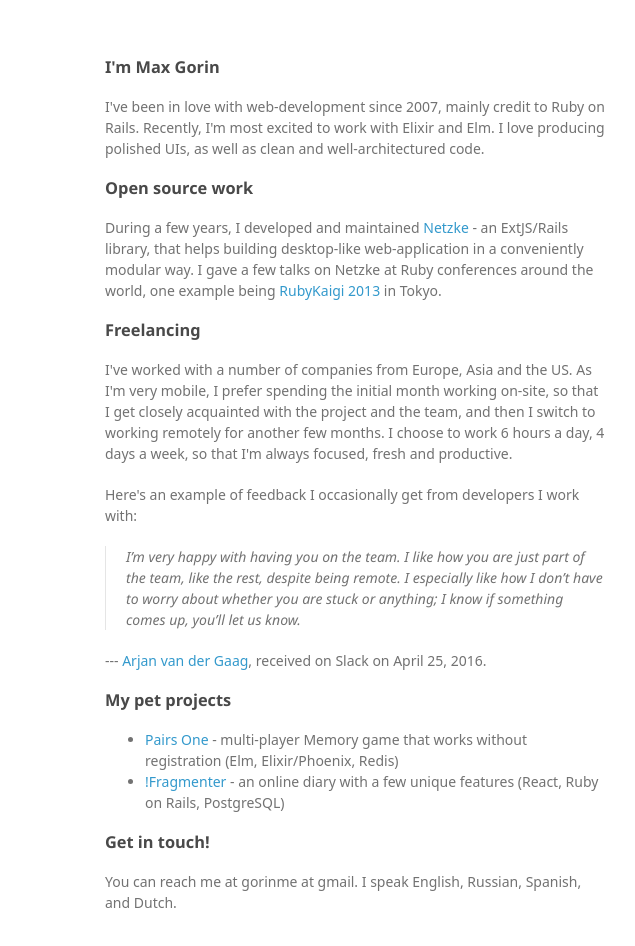
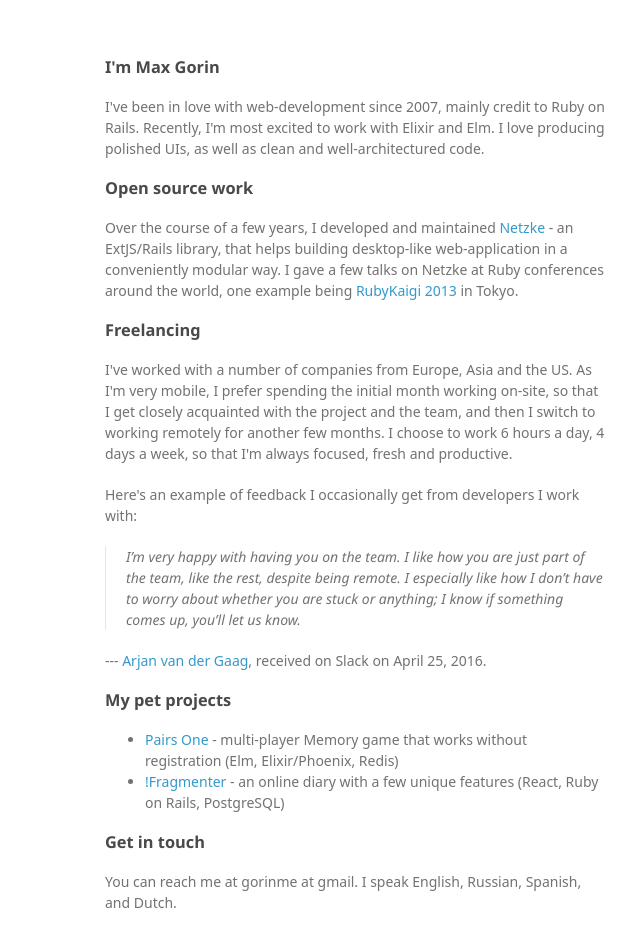
Before and after one commit to mxgrn/mxgrn.github.io, a plain HTML site: page index.html in a window 1280 px wide. Shown: the full height of the page, 465-1100 px from the left. Drawn offline with Linux system fonts and the light colour scheme; a web font is replaced by a local one.

Commit message:
Update index.html

```diff
--- a/index.html
+++ b/index.html
@@ -17,7 +17,7 @@
       <header>
         <h1>Max Builds Web</h1>
         <p>Web-apps with Elixir, Elm, and Ruby</p>
-        <img alt="" class="avatar" height="233" size="233" src="https://avatars2.githubusercontent.com/u/33935" width="233">
+        <img alt="Max Gorin photo" class="avatar" height="233" size="233" src="https://avatars2.githubusercontent.com/u/33935" width="233">
 
         <p class="view"><a href="https://github.com/mxgrn">View My GitHub Profile</a></p>
 
@@ -31,7 +31,7 @@
 <h3>
 <a id="open-source-work" class="anchor" href="#open-source-work" aria-hidden="true"><span aria-hidden="true" class="octicon octicon-link"></span></a>Open source work</h3>
 
-<p>During a few years, I developed and maintained <a href="http://netzke.org">Netzke</a> - an ExtJS/Rails library, that helps building desktop-like web-application in a conveniently modular way. I gave a few talks on Netzke at Ruby conferences around the world, one example being <a href="http://stream.rubydaily.org/post/53936363442/rapid-development-of-enterprise-web-apps-with">RubyKaigi 2013</a> in Tokyo.</p>
+<p>Over the course of a few years, I developed and maintained <a href="http://netzke.org">Netzke</a> - an ExtJS/Rails library, that helps building desktop-like web-application in a conveniently modular way. I gave a few talks on Netzke at Ruby conferences around the world, one example being <a href="http://stream.rubydaily.org/post/53936363442/rapid-development-of-enterprise-web-apps-with">RubyKaigi 2013</a> in Tokyo.</p>
 
 <h3>
 <a id="freelancing" class="anchor" href="#freelancing" aria-hidden="true"><span aria-hidden="true" class="octicon octicon-link"></span></a>Freelancing</h3>
@@ -57,7 +57,7 @@
 </ul>
 
 <h3>
-<a id="get-in-touch" class="anchor" href="#get-in-touch" aria-hidden="true"><span aria-hidden="true" class="octicon octicon-link"></span></a>Get in touch!</h3>
+<a id="get-in-touch" class="anchor" href="#get-in-touch" aria-hidden="true"><span aria-hidden="true" class="octicon octicon-link"></span></a>Get in touch</h3>
 
 <p>You can reach me at gorinme at gmail. I speak English, Russian, Spanish, and Dutch.</p>
       </section>
```
